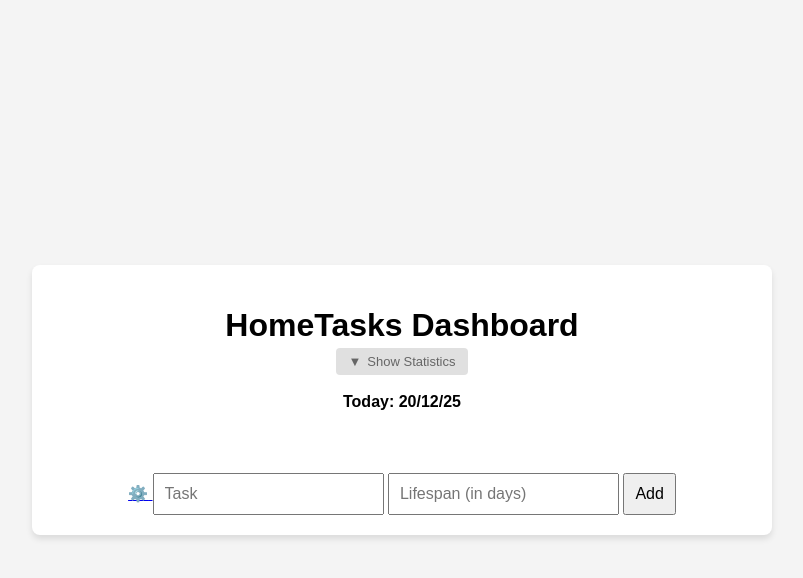
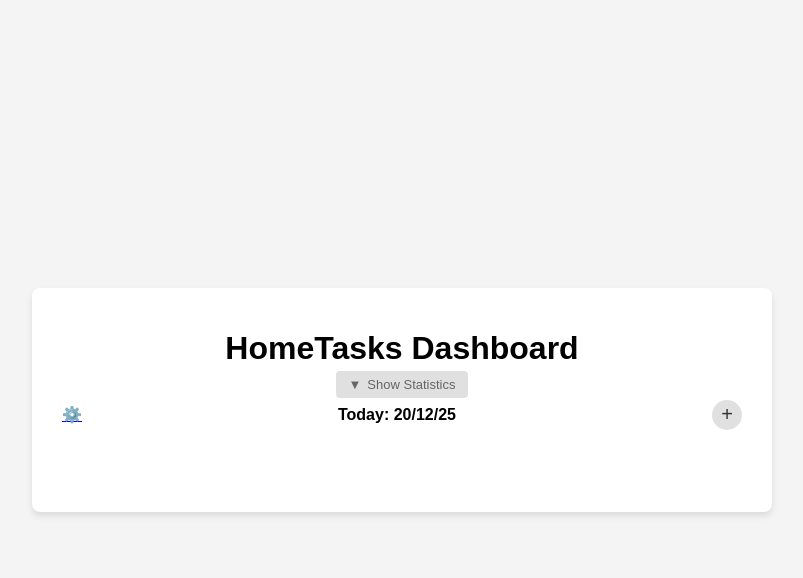
Before and after one commit to ArsenZv/hometasks-dashboard, a Flask app: page / in a window 1280 px wide. Shown: the top 578 px of the page, without its empty margins (238-1041 px from the left). Run offline with Flask 3, Linux system fonts and the light colour scheme.

Commit message:
first changes to add new item element

```diff
--- a/static/app.js
+++ b/static/app.js
@@ -245,3 +245,31 @@ if (dashboardToggle && dashboardRow) {
         setDashboardState(isHidden);
     });
 }
+
+// Add item toggle functionality
+const addToggle = document.getElementById('add-toggle');
+const addItemRow = document.getElementById('add-item-row');
+
+if (addToggle && addItemRow) {
+    // Function to update UI based on state
+    const setAddItemState = (show) => {
+        if (show) {
+            addItemRow.classList.remove('hidden');
+            addToggle.textContent = '-';
+            localStorage.setItem('addItemOpen', 'true');
+        } else {
+            addItemRow.classList.add('hidden');
+            addToggle.textContent = '+';
+            localStorage.setItem('addItemOpen', 'false');
+        }
+    };
+
+    // Initialize state from localStorage
+    const isAddItemOpen = localStorage.getItem('addItemOpen') === 'true';
+    setAddItemState(isAddItemOpen);
+
+    addToggle.addEventListener('click', () => {
+        const isHidden = addItemRow.classList.contains('hidden');
+        setAddItemState(isHidden);
+    });
+}
--- a/static/styles.css
+++ b/static/styles.css
@@ -375,6 +375,72 @@ input, button {
     width: 100%;
 }
 
+/* New controls row styles */
+#controls-row {
+    display: flex;
+    justify-content: space-between;
+    align-items: center;
+    margin-bottom: 10px;
+    padding: 0 10px;
+}
+
+#controls-row p {
+    margin: 0;
+}
+
+.toggle-button-round {
+    width: 30px;
+    height: 30px;
+    border-radius: 50%;
+    border: none;
+    background-color: #e0e0e0;
+    color: #333;
+    font-size: 20px;
+    cursor: pointer;
+    display: flex;
+    align-items: center;
+    justify-content: center;
+    transition: background-color 0.3s;
+    padding: 0;
+    margin: 0;
+}
+
+.toggle-button-round:hover {
+    background-color: #d0d0d0;
+}
+
+/* Expandable add item section styles */
+#add-item-row {
+    overflow: hidden;
+    max-height: 200px; /* Adjust based on content height */
+    opacity: 1;
+    transition: max-height 0.3s ease-out, opacity 0.3s ease-out, margin 0.3s ease-out;
+    margin-bottom: 20px;
+}
+
+#add-item-row.hidden {
+    max-height: 0;
+    opacity: 0;
+    margin-bottom: 0;
+}
+
+.add-item-container {
+    display: flex;
+    flex-direction: column;
+    gap: 10px;
+    padding: 10px;
+    background-color: #f9f9f9;
+    border-radius: 8px;
+    border: 1px solid #eee;
+}
+
+.add-item-container input,
+.add-item-container button {
+    margin-top: 0; /* Reset default margin */
+    width: 100%;
+    box-sizing: border-box;
+}
+
 /* Mobile-friendly if necessary */
 
 /* @media (max-width: 300px) {
--- a/templates/index.html
+++ b/templates/index.html
@@ -60,26 +60,52 @@
                 </div>
             </div>
         </div>
+        <div id="controls-row">
+            <a href="/edit" id="edit-link" title="Edit Items">
+                <span class="gear-icon">⚙️</span>
+            </a>
+            <p id="today-date"></p>
+            <button id="add-toggle" class="toggle-button-round" title="Add New Item">+</button>
+        </div>
+
+        <div id="add-item-row" class="hidden no-transition">
+            <div class="add-item-container">
+                <input type="text" id="new-item" placeholder="Task">
+                <input type="number" id="new-lifespan" placeholder="Lifespan (in days)" step="0.1">
+                <button id="add-button">Add</button>
+            </div>
+        </div>
+
         <script>
             (function() {
+                // Dashboard state restoration
                 const dashboardRow = document.getElementById('dashboard-row');
                 const dashboardToggle = document.getElementById('dashboard-toggle');
-                const savedState = localStorage.getItem('dashboardOpen');
+                const savedDashboardState = localStorage.getItem('dashboardOpen');
 
-                if (savedState === 'true') {
+                if (savedDashboardState === 'true') {
                     dashboardRow.classList.remove('hidden');
                     dashboardToggle.setAttribute('aria-expanded', 'true');
                     dashboardToggle.innerHTML = '<span class="toggle-icon">▼</span> Hide Statistics';
                 }
 
-                // Remove no-transition class after initial render to enable animations for future interactions
-                // Using setTimeout to ensure it runs after the paint
+                // Add item row state restoration
+                const addItemRow = document.getElementById('add-item-row');
+                const addToggle = document.getElementById('add-toggle');
+                const savedAddState = localStorage.getItem('addItemOpen');
+
+                if (savedAddState === 'true') {
+                    addItemRow.classList.remove('hidden');
+                    addToggle.textContent = '-';
+                }
+
+                // Remove no-transition class after initial render
                 setTimeout(() => {
                     dashboardRow.classList.remove('no-transition');
+                    addItemRow.classList.remove('no-transition');
                 }, 100);
             })();
         </script>
-        <p id="today-date"></p>
         <ul id="todo-list">
             {% for item in items %}
                 {% set item_date = item.last_refreshed | to_datetime %}
@@ -91,12 +117,6 @@
                 </li>
             {% endfor %}
         </ul>
-        <a href="/edit" id="edit-link" title="Edit Items">
-            <span class="gear-icon">⚙️</span>
-        </a>
-        <input type="text" id="new-item" placeholder="Task">
-        <input type="number" id="new-lifespan" placeholder="Lifespan (in days)" step="0.1">
-        <button id="add-button">Add</button>
     </div>
     <script>
         const CALENDAR_DATA = {{ calendar_data | tojson }};
```
